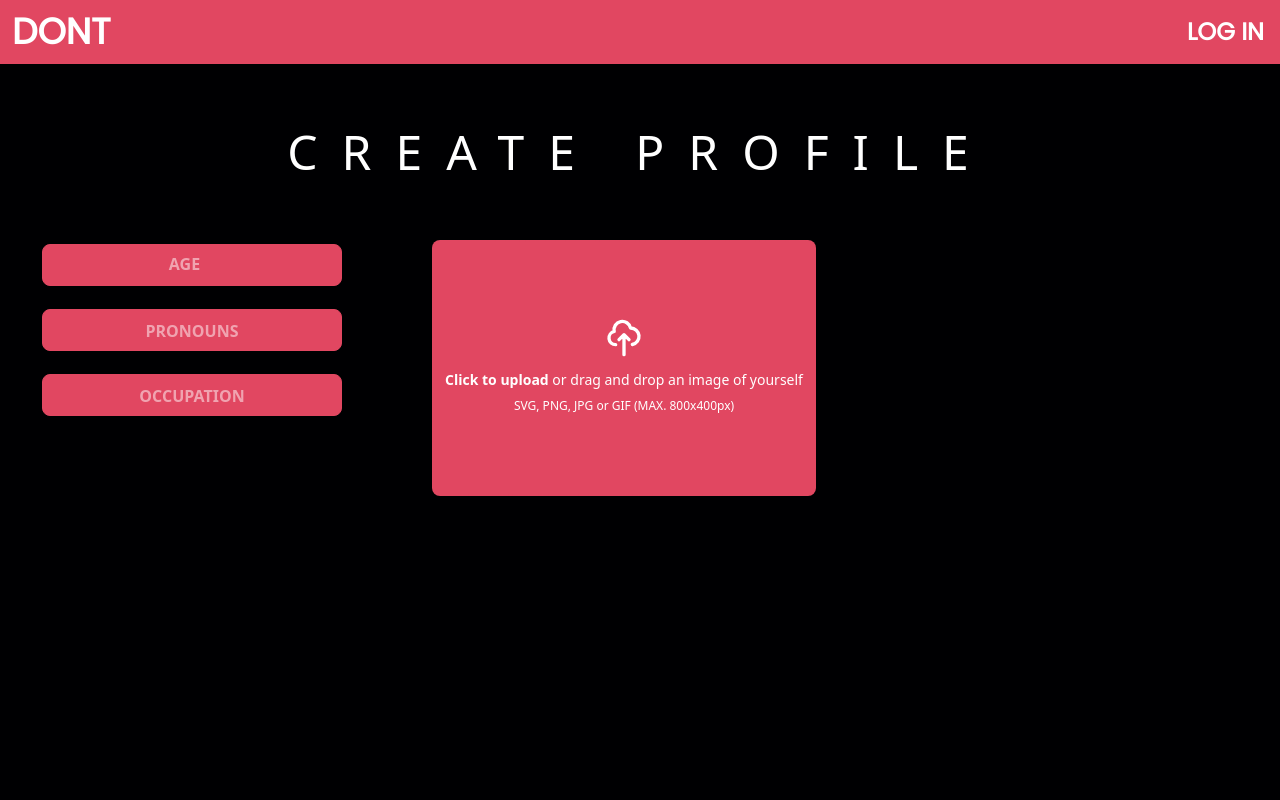
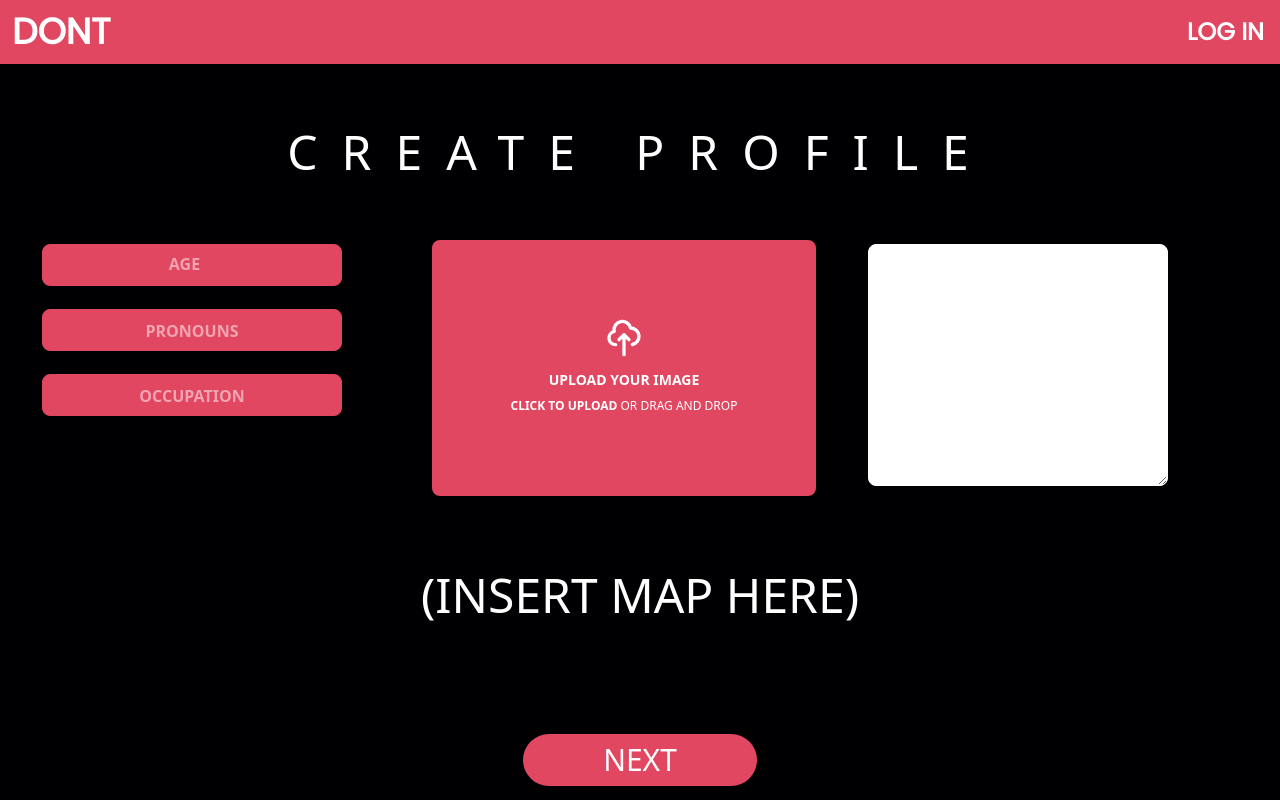
Before and after one commit to PGK-Lang/dontavious, a SvelteKit app: page /profile/create in a window 1280 px wide. Built offline with nearby package versions, Linux system fonts and the light colour scheme; no server answers.

Commit message:
create profile page

```diff
--- a/src/app.css
+++ b/src/app.css
@@ -11,14 +11,15 @@
 }
 
 /* creates style for the placeholder input text */
-input::placeholder {
+textarea::placeholder, input::placeholder {
   font-weight: bold;
   font-size: medium;
   opacity: 0.5;
   color: white;
 }
+
 /* creates style for the input text */
-input[type="text"] {
+textarea, input[type="text"] {
     font-weight: bold;
     font-size:18px;
     opacity: 1.0;
--- a/src/routes/profile/create/+page.svelte
+++ b/src/routes/profile/create/+page.svelte
@@ -10,31 +10,68 @@
 	</h1>
 </div>
 
+<form>
 <!-- Columns -->
 <div class="columns-3">
   <!-- Row 1: age, pronouns, occupation -->
   <div class="max-w-sm rounded overflow-hidden align-middle row-auto">
     <!-- Age -->
-    <InputBox type="number" id="age" placeholder="AGE" marginx=0 marginb="[5%]" />
+    <InputBox type="number" id="age" placeholder="AGE" marginx=0 marginb="[5%]" min=18 max=116 />
 
 
     <!-- Pronouns -->
-    <InputBox type="text" id="pronouns" placeholder="PRONOUNS" marginx=0 marginb="[5%]" />
+    <InputBox type="text" id="pronouns" placeholder="PRONOUNS" marginx=0 marginb="[5%]" max=25 />
 
 
     <!-- Occupation -->
-    <InputBox type="text" id="occupation" placeholder="OCCUPATION" marginx=0 marginb="[5%]" />
+    <InputBox type="text" id="occupation" placeholder="OCCUPATION" marginx=0 marginb="[5%]" max=35 />
+  </div>
 
-  </div>
+
   <!-- Row 2: image -->
   <div class="max-w-sm rounded overflow-hidden align-middle row-auto">
-    <label for="dropzone-file" class="flex flex-col items-center justify-center w-full h-64 border-2 border-hot-pink border-dashed rounded-lg cursor-pointer bg-hot-pink dark:hover:bg-bray-800 dark:bg-hot-pink hover:bg-gray-100 dark:border-gray-600 dark:hover:border-gray-500 dark:hover:bg-gray-600">
+    <label for="dropzone-file" class="flex flex-col items-center justify-center w-full h-64 rounded-lg cursor-pointer bg-hot-pink dark:bg-hot-pink hover:bg-hot-pink-hover dark:border-white dark:hover:border-hot-pink-hover dark:hover:bg-hot-pink-hover">
       <div class="flex flex-col items-center justify-center pt-5 pb-6">
           <svg aria-hidden="true" class="w-10 h-10 mb-3 text-white" fill="none" stroke="currentColor" viewBox="0 0 24 24" xmlns="http://www.w3.org/2000/svg"><path stroke-linecap="round" stroke-linejoin="round" stroke-width="2" d="M7 16a4 4 0 01-.88-7.903A5 5 0 1115.9 6L16 6a5 5 0 011 9.9M15 13l-3-3m0 0l-3 3m3-3v12"></path></svg>
-          <p class="mb-2 text-sm text-white"><span class="font-semibold">Click to upload</span> or drag and drop an image of yourself</p>
-          <p class="text-xs text-white">SVG, PNG, JPG or GIF (MAX. 800x400px)</p>
+          <p class="mb-2 text-sm text-white uppercase"><b>Upload your image</b></p>
+          <p class="text-xs text-white uppercase"><span class="font-semibold">Click to upload</span> or drag and drop</p>
       </div>
       <input id="dropzone-file" type="file" class="hidden" />
   </label>
   </div>
+
+
+  <!-- Row 3: description -->
+  <div class="max-w-sm rounded overflow-hidden align-middle row-auto px-[1%] pt-[1%] pb-[5%] px-auto">
+    <textarea id="description" rows="11" class="block p-2.5 w-full text-sm text-white bg-white rounded-lg border border-white focus:ring-white focus:border-white dark:bg-hot-pink dark:border-hot-pink dark:placeholder-white dark:text-white dark:focus:ring-white dark:focus:border-white"
+     placeholder="WRITE ABOUT YOURSELF, WHAT ARE YOUR INTERESTS?" style="width: 300px; text-align: center;"></textarea>
+  </div>
 </div>
+
+
+<!-- Location -->
+<div class="text-white uppercase mx-auto pt-16 pb-[5%] relative z-0 flex flex-col items-center justify-center">
+	<h1 class=" text-5xl text-center">
+    (Insert Map Here)
+	</h1>
+</div>
+
+
+<!-- Next -->
+<div class="text-white uppercase mx-auto pt-[4%] pb-[1%] px-80 relative z-0 flex flex-col items-center justify-center">
+  <button id="next" type="submit" class="bg-hot-pink hover:bg-hot-pink-hover text-white py-2 rounded-full align-center px-20">
+    <h1 class=" text-3xl text-center">NEXT</h1>
+  </button>
+</div>
+
+<script>
+	// validates if password is same as confirm password and if all fields are filled
+	function Validate() {
+		location.href = '/profile';
+  }
+
+
+document.getElementById("next").addEventListener("click", Validate);
+</script>
+
+</form>
```
